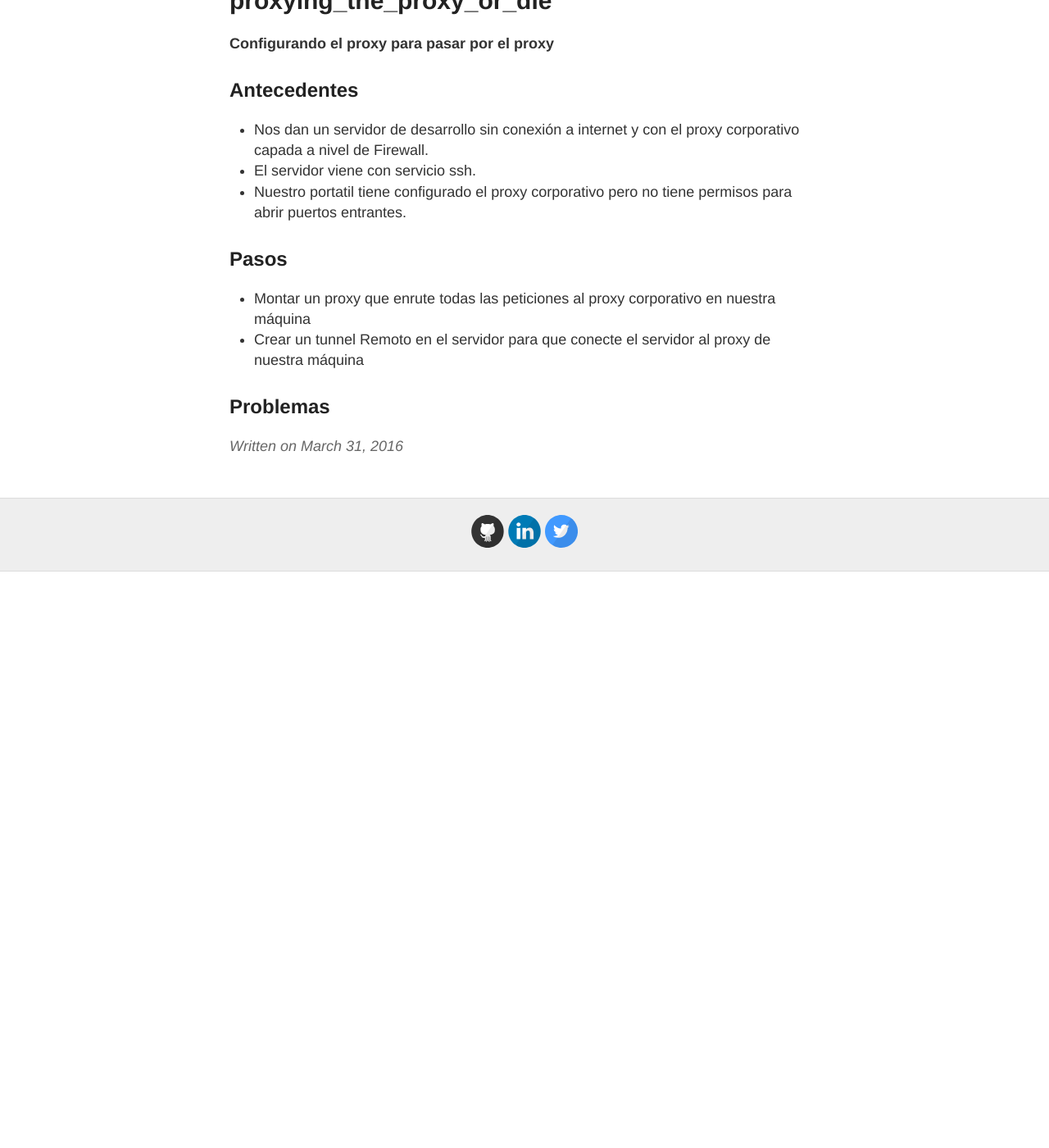
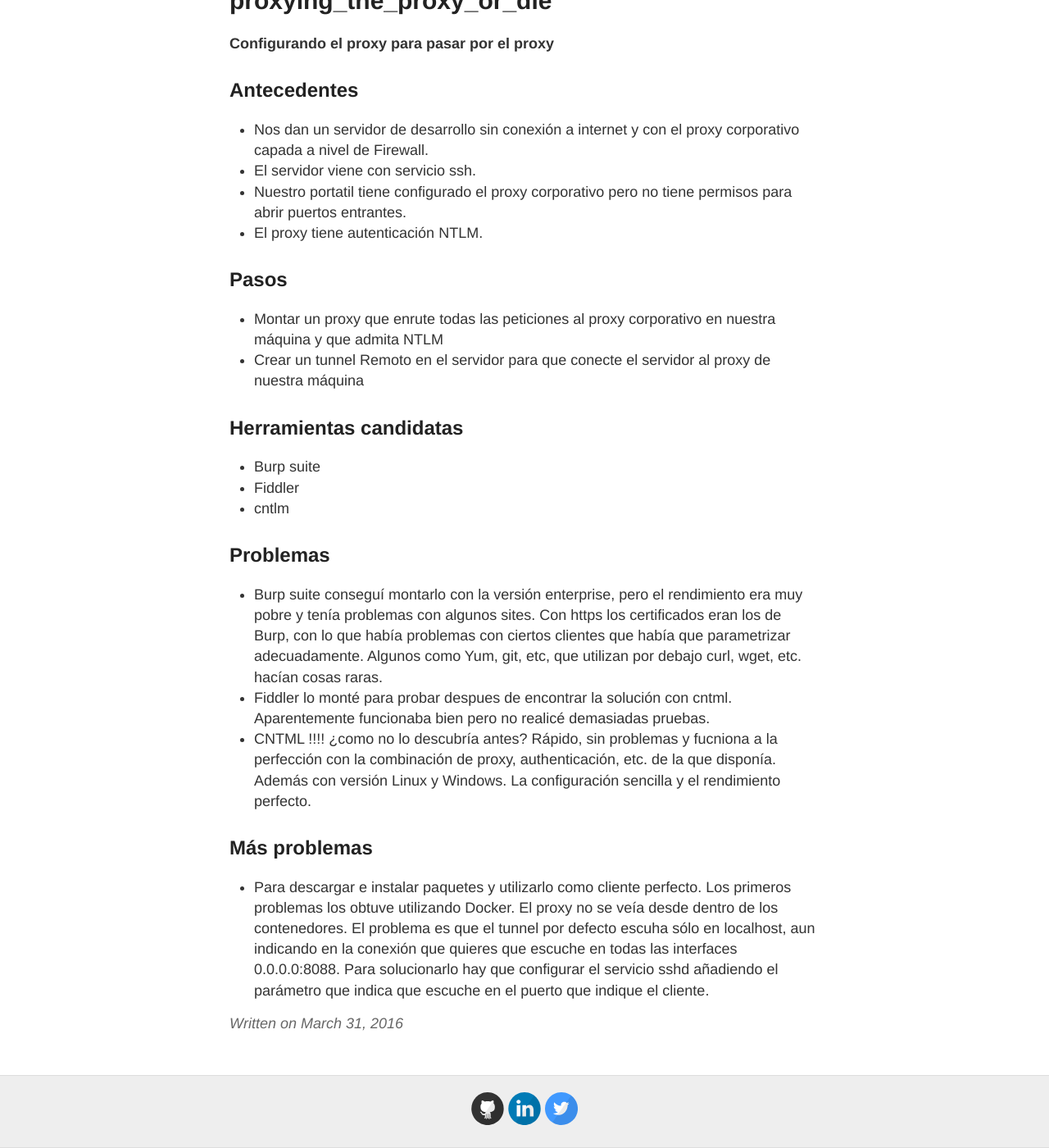
Before and after one commit to alpoza/alpoza.github.io, a Jekyll site: the page built from _posts/2016-03-31-proxying_the_proxy_or_die.md, in a window 1280 px wide and 1400 px high, scrolled down 186 px. Shown: the whole window at 82% size. Built offline with Jekyll 4.4.1, drawn with Linux system fonts in a browser that asks for light colours; comment, search, counter and statistics services are not loaded; before the commit the page ends 900 px from its top, so only the background shows below that.

Commit message:
Update 2016-03-31-proxying_the_proxy_or_die.md

```diff
--- a/_posts/2016-03-31-proxying_the_proxy_or_die.md
+++ b/_posts/2016-03-31-proxying_the_proxy_or_die.md
@@ -13,9 +13,21 @@
 - Nos dan un servidor de desarrollo sin conexión a internet y con el proxy corporativo capada a nivel de Firewall.
 - El servidor viene con servicio ssh.
 - Nuestro portatil tiene configurado el proxy corporativo pero no tiene permisos para abrir puertos entrantes.
+- El proxy tiene autenticación NTLM.
 
 ## Pasos
-- Montar un proxy que enrute todas las peticiones al proxy corporativo en nuestra máquina
+- Montar un proxy que enrute todas las peticiones al proxy corporativo en nuestra máquina y que admita NTLM
 - Crear un tunnel Remoto en el servidor para que conecte el servidor al proxy de nuestra máquina
 
+## Herramientas candidatas
+- Burp suite
+- Fiddler
+- cntlm
+
 ## Problemas
+- Burp suite conseguí montarlo con la versión enterprise, pero el rendimiento era muy pobre y tenía problemas con algunos sites. Con https los certificados eran los de Burp, con lo que había problemas con ciertos clientes que había que parametrizar adecuadamente. Algunos como Yum, git, etc, que utilizan por debajo curl, wget, etc. hacían cosas raras.
+- Fiddler lo monté para probar despues de encontrar la solución con cntml. Aparentemente funcionaba bien pero no realicé demasiadas pruebas.
+- CNTML !!!! ¿como no lo descubría antes? Rápido, sin problemas y fucniona a la perfección con la combinación de proxy, authenticación, etc. de la que disponía. Además con versión Linux y Windows. La configuración sencilla y el rendimiento perfecto.
+
+## Más problemas
+- Para descargar e instalar paquetes y utilizarlo como cliente perfecto. Los primeros problemas los obtuve utilizando Docker. El proxy no se veía desde dentro de los contenedores. El problema es que el tunnel por defecto escuha sólo en localhost, aun indicando en la conexión que quieres que escuche en todas las interfaces 0.0.0.0:8088. Para solucionarlo hay que configurar el servicio sshd añadiendo el parámetro que indica que escuche en el puerto que indique el cliente.
```
